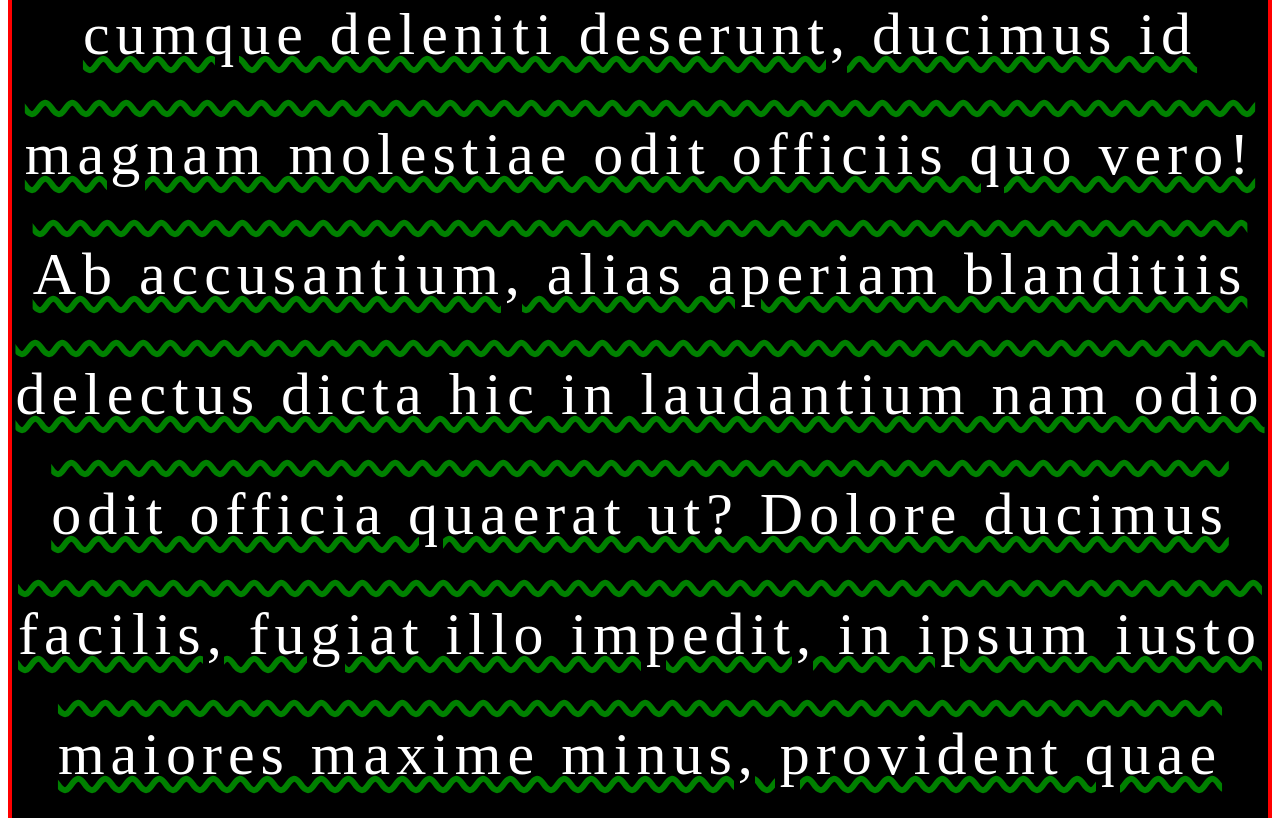
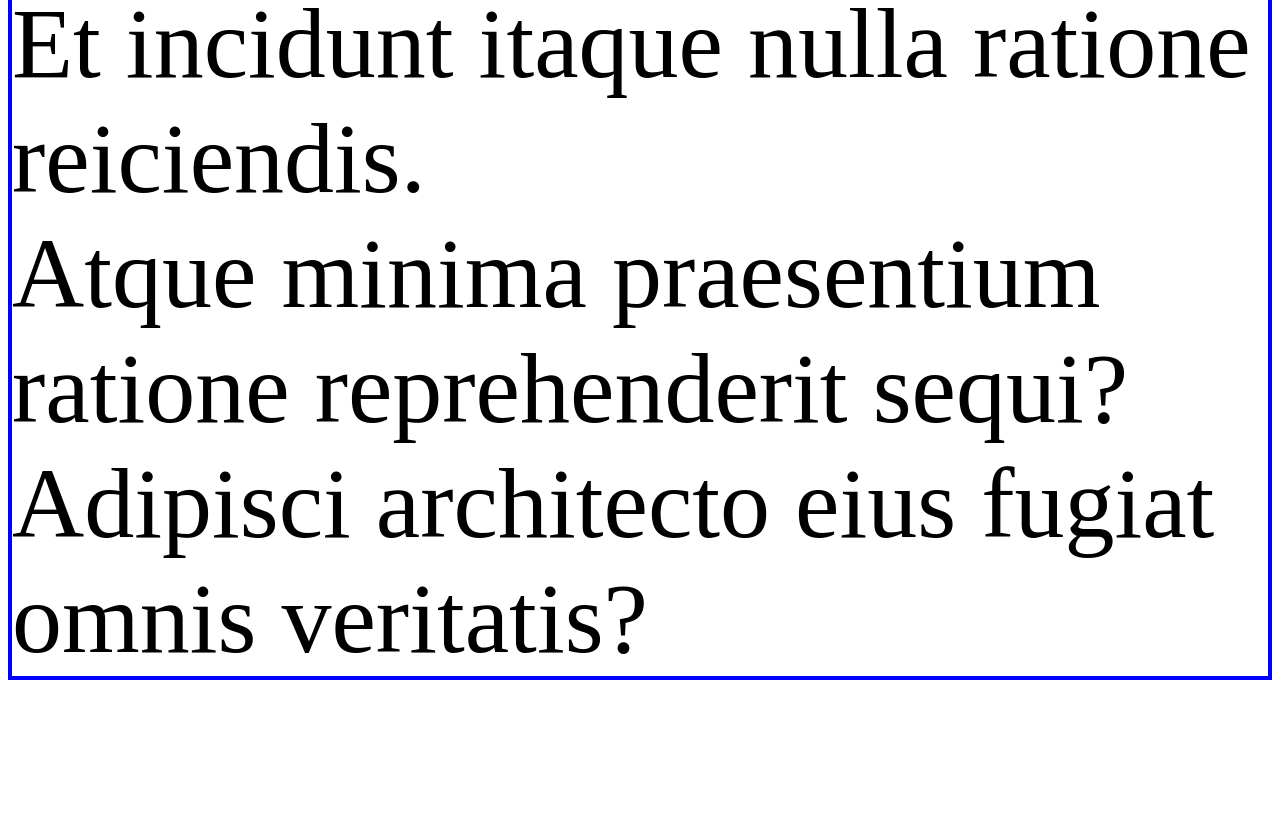
Before and after one commit to Sergluts1995/fd_css_text, a plain HTML site: page index.html in a window 1280 px wide. Shown: the part 716-1534 px from the top of the page. After the commit the page ends 1404 px from the top, so only its background shows below. Drawn offline with Linux system fonts and the light colour scheme.

Commit message:
Add initial, inherit, unset examples

```diff
--- a/css/styles.css
+++ b/css/styles.css
@@ -1,27 +1,15 @@
-a{
-    color: inherit;
-    text-decoration: none;
+main{
+    font-size: 100px;
+    border: 4px solid blue;
 }
 
-p {
-    text-transform: unset;
-    text-decoration: underline overline wavy green;
-    /*text-decoration-line: underline;
-    text-decoration-style: dashed;
-    text-decoration-color: red;*/
-    text-align: center;
-    color: white;
-    direction: ltr;
-    font-size: 60px;
-    letter-spacing: 0.1em;
-    line-height: 2em;
-    background-color: black;
-    border: 4px solid red;
-    /*border-width: 4px;*/
-    /*border-style: solid;*/
-    /*border-color: red;*/
+/*
+initial
+inherit
+
+unset
+*/
+div{
+    font-size: unset;
+    border: unset;
 }
-
-button {
-    text-transform: none;
-}
--- a/index.html
+++ b/index.html
@@ -6,15 +6,20 @@
     <link rel="stylesheet" href="./css/styles.css">
 </head>
 <body>
-<a href="#">Lorem ipsum dolor sit.</a>
-<p>Lorem ipsum dolor sit amet, consectetur adipisicing elit. Ab amet autem dignissimos dolor explicabo libero magni
-    neque possimus reprehenderit velit! Autem quasi, repellat. Consectetur cumque deleniti deserunt, ducimus id magnam
-    molestiae odit officiis quo vero! Ab accusantium, alias aperiam blanditiis delectus dicta hic in laudantium nam odio
-    odit officia quaerat ut? Dolore ducimus facilis, fugiat illo impedit, in ipsum iusto maiores maxime minus, provident
-    quae quasi totam ullam velit! Aut debitis deleniti dicta dolor enim illum ipsam maxime neque obcaecati officia, quas
-    quos, tempora temporibus. A ad amet autem eius, eum fuga, ipsa laudantium quibusdam ratione rem repellendus totam
-    unde?</p>
-<button>loGIn</button>
 
+<main>
+    <div>Lorem ipsum dolor sit amet, consectetur.</div>
+    <div>Beatae blanditiis consectetur fuga porro voluptas?</div>
+    <div>Blanditiis explicabo fugit ipsa nihil temporibus.</div>
+    <div>Et incidunt itaque nulla ratione reiciendis.</div>
+    <div>Atque minima praesentium ratione reprehenderit sequi?</div>
+    <div>Adipisci architecto eius fugiat omnis veritatis?</div>
+</main>
+<aside>
+
+</aside>
+<footer>
+
+</footer>
 </body>
 </html>
```
